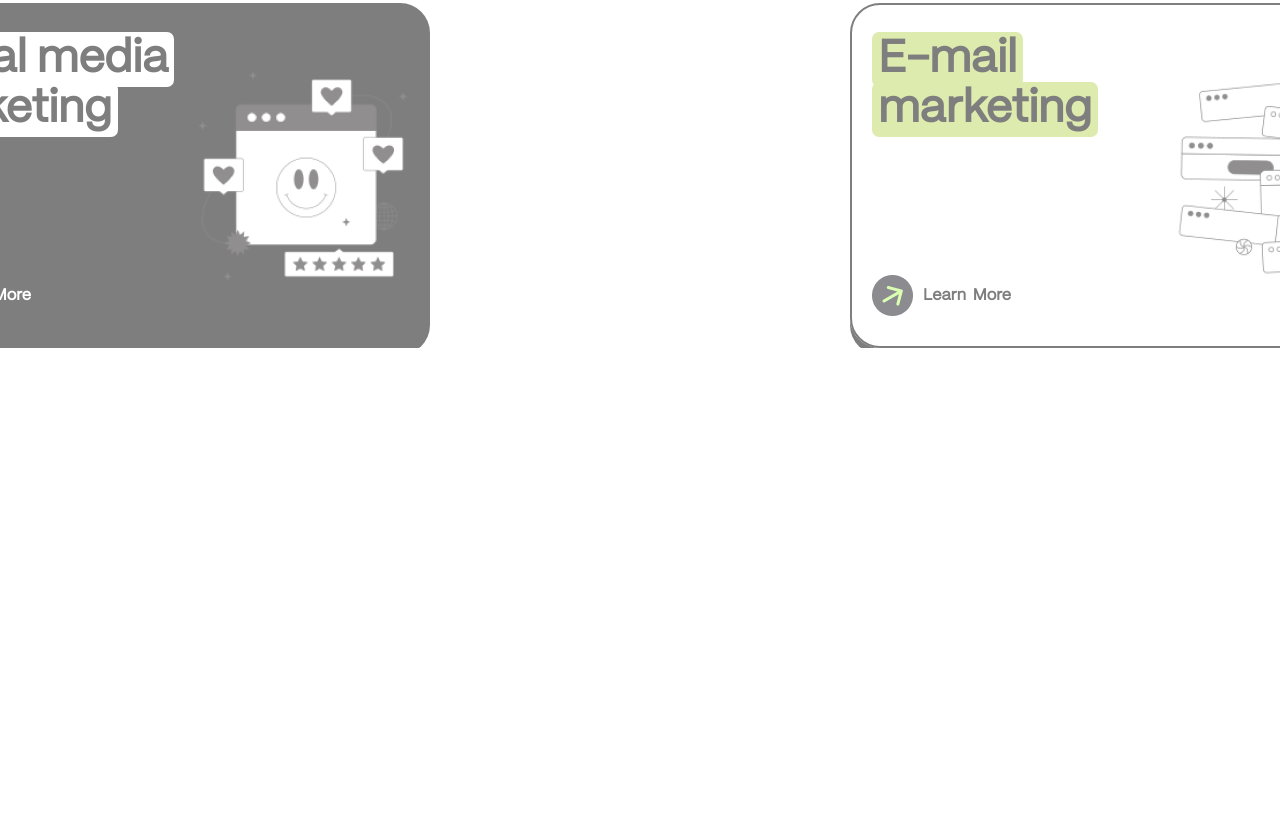
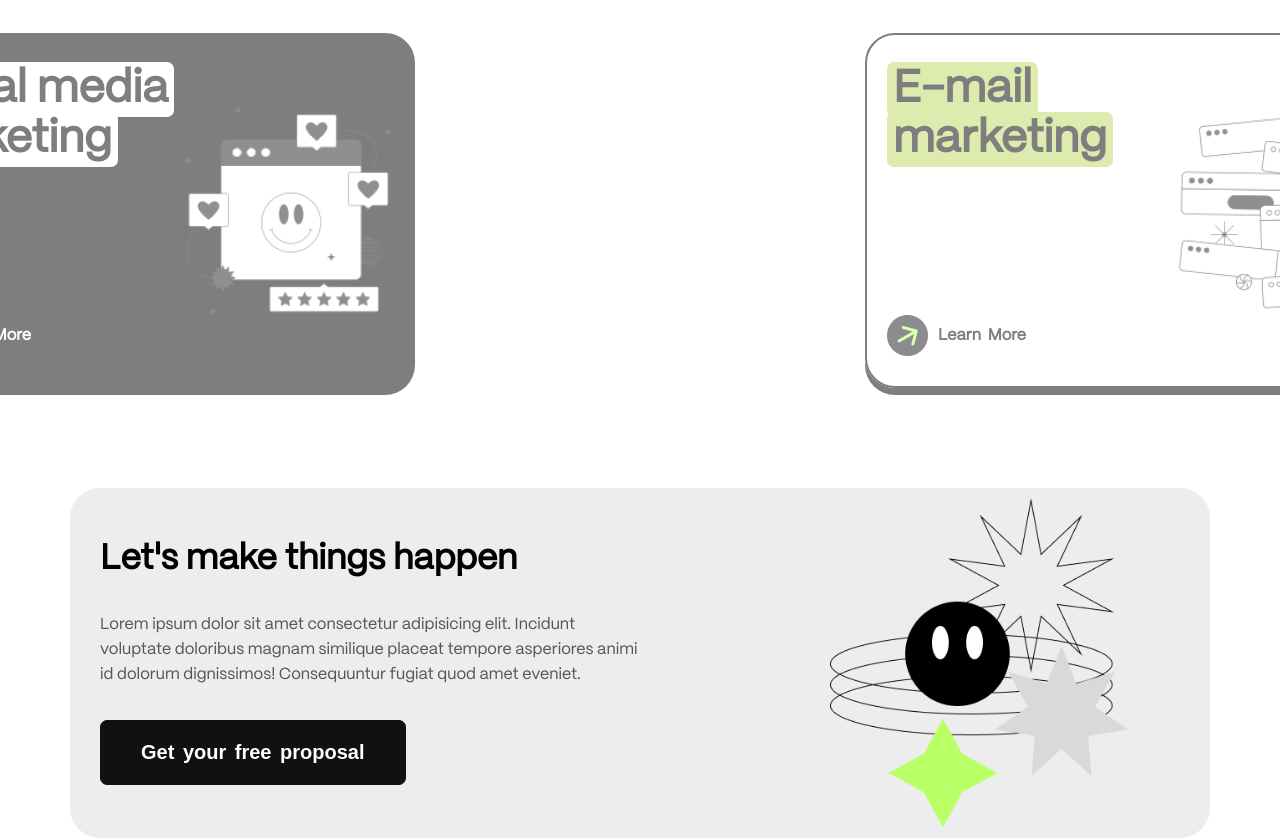
Before and after one commit to TayyabArshad07/Positivus, a plain HTML site: page index.html in a window 1280 px wide. Shown: the part 1472-2310 px from the top of the page. Before the commit the page ends 1820 px from the top, so only its background shows below. Drawn offline with nearby package versions, Linux system fonts and the light colour scheme.

Commit message:
first commit

```diff
--- a/index.html
+++ b/index.html
@@ -46,7 +46,9 @@
           <img src="/Assets/Company logo (5).png" alt="" />
         </div>
       </section>
+
       <div class="spacer"></div>
+
       <section class="Services-Section">
         <div class="Heading">
           <h4>Services</h4>
@@ -110,6 +112,20 @@
           </div>
         </div>
       </section>
+
+      <div class="spacer"></div>
+
+      <div class="Banner-Div">
+        <div class="content">
+          <h4>Let's make things happen</h4>
+          <p>Lorem ipsum dolor sit amet consectetur adipisicing elit. Incidunt voluptate doloribus magnam similique placeat tempore asperiores animi id dolorum dignissimos! Consequuntur fugiat quod amet eveniet.</p>
+          <button>Get your free proposal</button>
+        </div>
+        <div class="Img-Div">
+          <img src="/Assets/Illustration (5).png" alt="">
+        </div>
+      </div>
+
     </main>
 
     <script src="https://cdnjs.cloudflare.com/ajax/libs/gsap/3.12.5/gsap.min.js" integrity="sha512-7eHRwcbYkK4d9g/6tD/mhkf++eoTHwpNM9woBxtPUBWm67zeAfFC+HrdoE2GanKeocly/VxeLvIqwvCdk7qScg==" crossorigin="anonymous" referrerpolicy="no-referrer"></script>
--- a/style.css
+++ b/style.css
@@ -131,7 +131,6 @@ header nav button:hover{
     filter: grayscale(1);
 }
 .Services-Section{
-    height: 100vh;
     width: 100%;
 }
 .Services-Section .Heading{
@@ -162,7 +161,7 @@ header nav button:hover{
     display: grid;
     grid-template-columns: 1fr 1fr;
     grid-template-rows: 1fr 1fr;
-    gap: 20px;
+    gap: 50px;
 
 }
 .Services-Section .Cards-Container .card{
@@ -216,3 +215,54 @@ header nav button:hover{
     display: flex;
     align-items: center;
 }
+
+.Banner-Div{
+    width: 100%;
+    height: 350px;
+    background-color: #5555551a;
+    border-radius: 30px;
+    padding: 30px;
+    display: flex;
+    justify-content: space-between;
+}
+.Banner-Div .content{
+    display: flex;
+    flex-direction: column;
+    justify-content: space-evenly;
+    gap: 10px;
+    width: 50%;
+}
+.Banner-Div .content h4{
+    font-size: 35px;
+}
+.Banner-Div .content p{
+    color: #555;
+    /* font-size: 20px; */
+    line-height: 25px;
+}
+.Banner-Div .content button{
+    width: fit-content;
+    color: white;
+    background-color: #111;
+    padding: 20px 40px;
+    outline: none;
+    border: 1px solid #111;
+    border-radius: 7px;
+    font-size: 20px;
+    word-spacing: 3px;
+    font-weight: 700;
+    cursor: pointer;
+    /* box-shadow: 0px 5px 0px #111; */
+    transition: all ease-in-out 0.3s;
+}
+.Banner-Div .content button:hover{
+    background-color: transparent;
+    color: #111;
+    box-shadow: 0px 7px 0px #111;
+}
+.Banner-Div .Img-Div {
+    padding-right: 50px;
+}
+.Banner-Div .Img-Div img{
+    width: 300px;
+}
```
